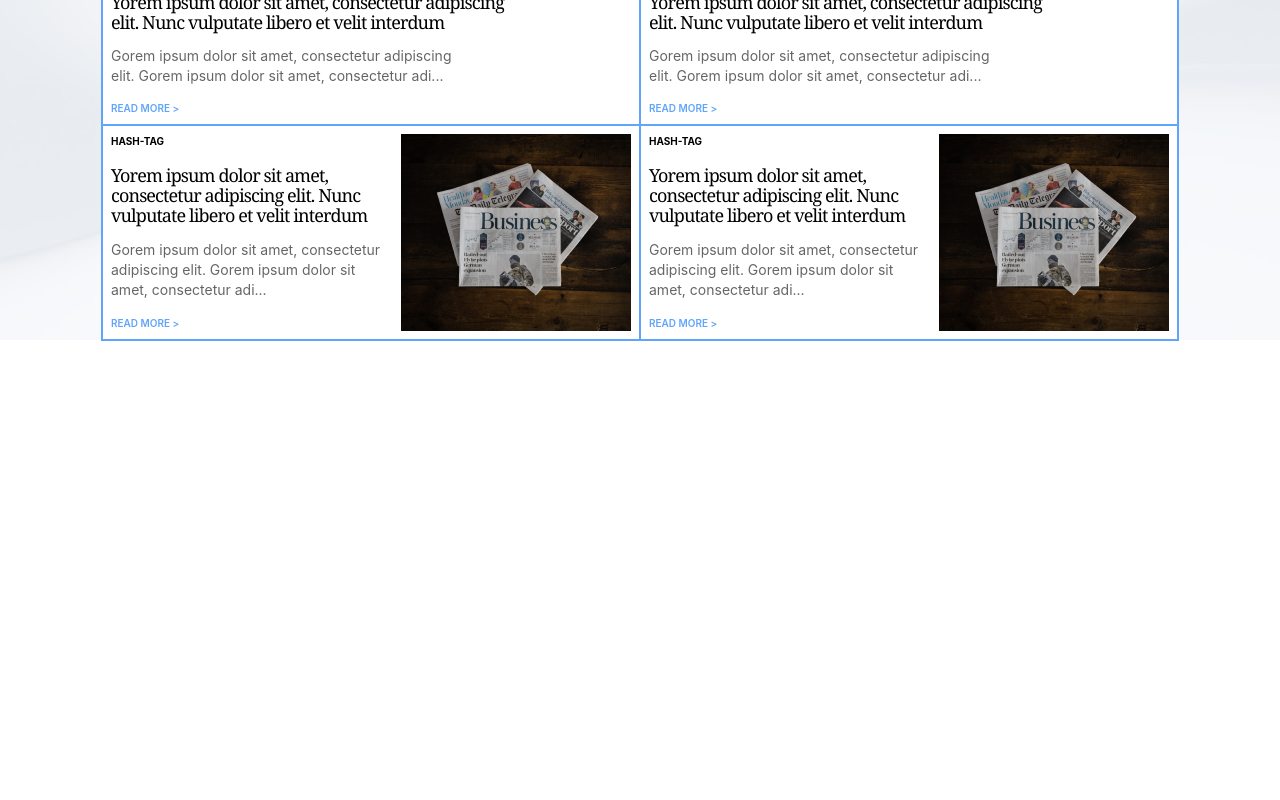
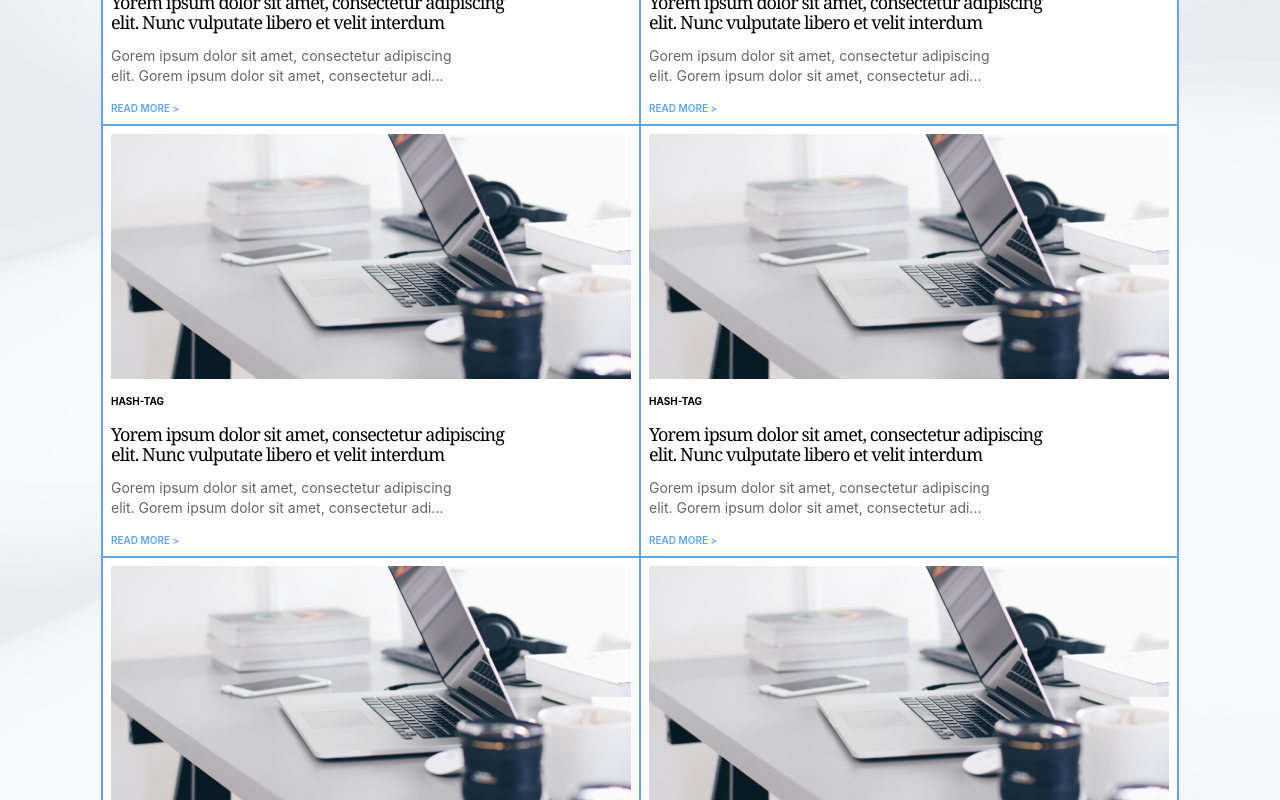
Before and after one commit to MarkoMom96/test-frontend, a React (Vite) app: page / in a window 1280 px wide. Shown: the part 480-1280 px from the top of the page. Before the commit the page ends 821 px from the top, so only its background shows below. Built offline with nearby package versions, Linux system fonts and the light colour scheme; no server answers.

Commit message:
Implement dark mode toggle button.

```diff
--- a/index.html
+++ b/index.html
@@ -9,7 +9,7 @@
 	<body>
 		<div
 			id="root"
-			class="bg-fixed h-full bg-bgImage bg-cover bg-no-repeat"
+			class="bg-fixed bg-bgImage dark:bg-black bg-cover bg-no-repeat lg:bg-no-repeat"
 		></div>
 		<script type="module" src="/src/main.tsx"></script>
 	</body>
--- a/src/App.tsx
+++ b/src/App.tsx
@@ -16,12 +16,54 @@ function App() {
 			.then(data => console.log(data))
 	}, [])
 	return (
-		<div className='w-[1080px] relative mx-auto'>
+		<div className='lg:w-[1080px] mx-auto'>
 			<header className='px-5 pt-5 lg:px-0 lg:pt-8'>
 				<Navigation />
 			</header>
 			<main>
 				<div className='grid grid-cols-1 lg:grid-cols-2 gap-0 mx-auto max-w-fit'>
+					<Card
+						imagePath='../Picture1.png'
+						tag='hash-tag'
+						title='Yorem ipsum dolor sit amet, consectetur adipiscing elit. Nunc vulputate libero et velit interdum'
+						desc='Gorem ipsum dolor sit amet, consectetur adipiscing elit. Gorem ipsum dolor sit amet, consectetur adipiscing elit.'
+						linkHref='/'
+					/>
+					<Card
+						imagePath='../Picture1.png'
+						tag='hash-tag'
+						title='Yorem ipsum dolor sit amet, consectetur adipiscing elit. Nunc vulputate libero et velit interdum'
+						desc='Gorem ipsum dolor sit amet, consectetur adipiscing elit. Gorem ipsum dolor sit amet, consectetur adipiscing elit.'
+						linkHref='/'
+					/>
+					<Card
+						imagePath='../Picture1.png'
+						tag='hash-tag'
+						title='Yorem ipsum dolor sit amet, consectetur adipiscing elit. Nunc vulputate libero et velit interdum'
+						desc='Gorem ipsum dolor sit amet, consectetur adipiscing elit. Gorem ipsum dolor sit amet, consectetur adipiscing elit.'
+						linkHref='/'
+					/>
+					<Card
+						imagePath='../Picture1.png'
+						tag='hash-tag'
+						title='Yorem ipsum dolor sit amet, consectetur adipiscing elit. Nunc vulputate libero et velit interdum'
+						desc='Gorem ipsum dolor sit amet, consectetur adipiscing elit. Gorem ipsum dolor sit amet, consectetur adipiscing elit.'
+						linkHref='/'
+					/>
+					<Card
+						imagePath='../Picture1.png'
+						tag='hash-tag'
+						title='Yorem ipsum dolor sit amet, consectetur adipiscing elit. Nunc vulputate libero et velit interdum'
+						desc='Gorem ipsum dolor sit amet, consectetur adipiscing elit. Gorem ipsum dolor sit amet, consectetur adipiscing elit.'
+						linkHref='/'
+					/>
+					<Card
+						imagePath='../Picture1.png'
+						tag='hash-tag'
+						title='Yorem ipsum dolor sit amet, consectetur adipiscing elit. Nunc vulputate libero et velit interdum'
+						desc='Gorem ipsum dolor sit amet, consectetur adipiscing elit. Gorem ipsum dolor sit amet, consectetur adipiscing elit.'
+						linkHref='/'
+					/>
 					<Card
 						imagePath='../Picture1.png'
 						tag='hash-tag'
@@ -56,6 +98,11 @@ function App() {
 					/>
 				</div>
 			</main>
+			<footer className='bg-slate-200 p-7 text-center dark:bg-gray-800 dark:text-white'>
+				Lorem ipsum dolor sit amet consectetur adipisicing elit. Labore, ducimus
+				repellendus. Sit numquam repudiandae, eum porro qui repellat commodi
+				ipsam earum incidunt sequi itaque est quibusdam odit culpa magni animi.
+			</footer>
 		</div>
 	)
 }
--- a/src/components/Card.tsx
+++ b/src/components/Card.tsx
@@ -10,7 +10,7 @@ interface CardProps {
 const Card: React.FC<CardProps> = props => {
 	if (props.small)
 		return (
-			<div className='flex flex-row-reverse justify-between gap-3 p-2 w-[540px] h-[217px] m-[-1px] border-2 border-blue-400 bg-white transition-all duration-150 hover:-translate-x-[6px] hover:-translate-y-[6px] hover:drop-shadow-custom ease-in'>
+			<div className='flex flex-row-reverse justify-between gap-3 p-2 w-[540px] h-[217px] m-[-1px] border-2 bg-white dark:bg-gray-600 dark:text-white border-blue-400 transition-all duration-150 hover:-translate-x-[6px] hover:-translate-y-[6px] hover:drop-shadow-custom ease-in'>
 				<img src={props.imagePath} />
 				<div className='flex flex-col justify-between'>
 					<span className='font-bold uppercase text-[10px]'>{props.tag}</span>
@@ -30,7 +30,7 @@ const Card: React.FC<CardProps> = props => {
 			</div>
 		)
 	return (
-		<div className='flex flex-col justify-between gap-3 p-2 w-[540px] h-[434px] m-[-1px] border-2 border-blue-400 bg-white transition-all duration-150 hover:-translate-x-[6px] hover:-translate-y-[6px] hover:drop-shadow-custom ease-in'>
+		<div className='flex flex-col justify-between gap-3 p-2 w-[540px] h-[434px] m-[-1px] border-2 border-blue-400 bg-white dark:bg-gray-600 dark:text-white transition-all duration-150 hover:-translate-x-[6px] hover:-translate-y-[6px] hover:drop-shadow-custom ease-in'>
 			<img src={props.imagePath} className='w-full h-[245px]' />
 			<span className='font-bold uppercase text-[10px]'>{props.tag}</span>
 			<h1 className='text-[18px] tracking-tighter w-4/5 font-serif leading-5'>
--- a/src/components/ListItem.tsx
+++ b/src/components/ListItem.tsx
@@ -6,7 +6,7 @@ interface ListItemProps extends React.ComponentPropsWithoutRef<'li'> {
 const ListItem: React.FC<ListItemProps> = ({ children, tailwind, ...rest }) => {
 	return (
 		<li
-			className={`inline px-2 py-2 hover:bg-blue-200 transition-colors duration-200 cursor-pointer ${tailwind}`}
+			className={`dark:text-white dark:hover:bg-blue-700 inline px-2 py-2 hover:bg-blue-200 transition-colors duration-200 cursor-pointer ${tailwind}`}
 			{...rest}
 		>
 			{children}
--- a/src/components/Navigation.tsx
+++ b/src/components/Navigation.tsx
@@ -1,31 +1,28 @@
-import React, { useState } from 'react'
+import React from 'react'
+import HamburgerMenu from './HamburgerMenu'
 import ListItem from './ListItem'
-import { GiHamburgerMenu } from 'react-icons/gi'
-import { GiCancel } from 'react-icons/gi'
+
+import ThemeChanger from './ThemeChanger'
 
 const Navigation = () => {
 	const mainMenuItems = [
-		{ name: 'MenuLink1', id: 1, link: '/' },
-		{ name: 'MenuLink2', id: 2, link: '/' },
-		{ name: 'MenuLink3', id: 3, link: '/' },
-		{ name: 'MenuLink4', id: 4, link: '/' },
-		{ name: 'MenuLink5', id: 5, link: '/' },
-		{ name: 'MenuLink6', id: 6, link: '/' },
-		{ name: 'MenuLink7', id: 7, link: '/' },
-		{ name: 'MenuLink8', id: 8, link: '/' },
+		{ name: 'MenuLink1', id: '1', href: '/' },
+		{ name: 'MenuLink2', id: '2', href: '/' },
+		{ name: 'MenuLink3', id: '3', href: '/' },
+		{ name: 'MenuLink4', id: '4', href: '/' },
+		{ name: 'MenuLink5', id: '5', href: '/' },
+		{ name: 'MenuLink6', id: '6', href: '/' },
+		{ name: 'MenuLink7', id: '7', href: '/' },
+		{ name: 'MenuLink8', id: '8', href: '/' },
 	]
-
-	const [showMenu, setShowMenu] = useState(false)
-	const showMenuClickHandler = () => {
-		setShowMenu(last => !last)
-	}
 
 	return (
 		<React.Fragment>
 			<div className='flex justify-between items-center mb-10'>
 				<img src='../../Logo.png' />
-				<nav className=''>
+				<nav>
 					<ul className='text-lg hidden lg:flex justify-end'>
+						<ThemeChanger />
 						<ListItem>
 							<a href='#1'>Lorem ipsum</a>
 						</ListItem>
@@ -39,35 +36,17 @@ const Navigation = () => {
 							<a href='#4'>Lorem ipsum</a>
 						</ListItem>
 					</ul>
-					<button
-						className='lg:hidden text-lg font-bold'
-						onClick={showMenuClickHandler}
-					>
-						{showMenu ? (
-							<GiCancel className='text-3xl' />
-						) : (
-							<GiHamburgerMenu className='text-3xl' />
-						)}
-					</button>
-					{showMenu ? (
-						<ul
-							className='lg:hidden absolute flex flex-col items-end right-2 top-15 p-3 w-fit rounded
-							 bg-slate-200 border-2 border-blue-400 animate-load origin-top'
-						>
-							{mainMenuItems.map(item => (
-								<ListItem key={item.id}>
-									<a href={item.link}>{item.name}</a>
-								</ListItem>
-							))}
-						</ul>
-					) : null}
+					<div className='lg:hidden flex flex-row'>
+						<ThemeChanger />
+						<HamburgerMenu items={mainMenuItems} />
+					</div>
 				</nav>
 			</div>
 			<nav>
 				<ul className='hidden ml-auto text-xl lg:flex w-fit justify-end items-center border-blue-300 border-2 border-b-0 max-w-full'>
 					{mainMenuItems.map(item => (
 						<ListItem key={item.id}>
-							<a href={item.link}>{item.name}</a>
+							<a href={item.href}>{item.name}</a>
 						</ListItem>
 					))}
 				</ul>
--- /dev/null
+++ b/src/components/ThemeChanger.tsx
@@ -0,0 +1,19 @@
+import { ThemeContext } from '../context/ThemeContext'
+import { useContext } from 'react'
+import { BsFillMoonFill } from 'react-icons/bs'
+import { BsFillSunFill } from 'react-icons/bs'
+
+const ThemeChanger: React.FC = () => {
+	const theme = useContext(ThemeContext)
+
+	return (
+		<button
+			className='mr-4 border-2 text-lg border-black rounded px-3 dark:text-white dark:border-white'
+			onClick={theme.changeTheme}
+		>
+			{theme.currentTheme === 'light' ? <BsFillMoonFill /> : <BsFillSunFill />}
+		</button>
+	)
+}
+
+export default ThemeChanger
--- /dev/null
+++ b/src/context/ThemeContext.tsx
@@ -0,0 +1,35 @@
+import { createContext, createFactory, useState } from 'react'
+
+interface ThemeContextType {
+	currentTheme: 'light' | 'dark'
+	changeTheme: () => void
+}
+
+export const ThemeContext = createContext<ThemeContextType>({
+	currentTheme: 'light',
+	changeTheme: () => {},
+})
+
+const ThemeContextProvider: React.FC<{ children: React.ReactNode }> = props => {
+	const [theme, setTheme] = useState<'light' | 'dark'>('light')
+	const themeChangeHandler = () => {
+		if (theme === 'light') {
+			setTheme('dark')
+			document.documentElement.classList.add('dark')
+		} else {
+			setTheme('light')
+			document.documentElement.classList.remove('dark')
+		}
+	}
+	const contextValue: ThemeContextType = {
+		currentTheme: theme,
+		changeTheme: themeChangeHandler,
+	}
+
+	return (
+		<ThemeContext.Provider value={contextValue}>
+			{props.children}
+		</ThemeContext.Provider>
+	)
+}
+export default ThemeContextProvider
--- a/src/main.tsx
+++ b/src/main.tsx
@@ -1,10 +1,13 @@
 import React from 'react'
 import ReactDOM from 'react-dom/client'
 import App from './App'
+import ThemeContextProvider from './context/ThemeContext'
 import './index.css'
 
 ReactDOM.createRoot(document.getElementById('root') as HTMLElement).render(
 	<React.StrictMode>
-		<App />
+		<ThemeContextProvider>
+			<App />
+		</ThemeContextProvider>
 	</React.StrictMode>
 )
--- a/tailwind.config.cjs
+++ b/tailwind.config.cjs
@@ -1,10 +1,11 @@
 /** @type {import('tailwindcss').Config} */
 module.exports = {
 	content: ['./index.html', './src/**/*.{js,ts,jsx,tsx}'],
+	darkMode: 'class',
 	theme: {
 		extend: {
 			backgroundImage: {
-				bgImage: "url('public/Background.png')",
+				bgImage: "url('/Background.png')",
 			},
 			dropShadow: {
 				custom: [
--- a/tsconfig.json
+++ b/tsconfig.json
@@ -1,5 +1,6 @@
 {
 	"compilerOptions": {
+		"noImplicitAny": true,
 		"target": "ESNext",
 		"useDefineForClassFields": true,
 		"lib": ["DOM", "DOM.Iterable", "ESNext"],
```
Lines whose indentation alone changed are shown as unchanged.
